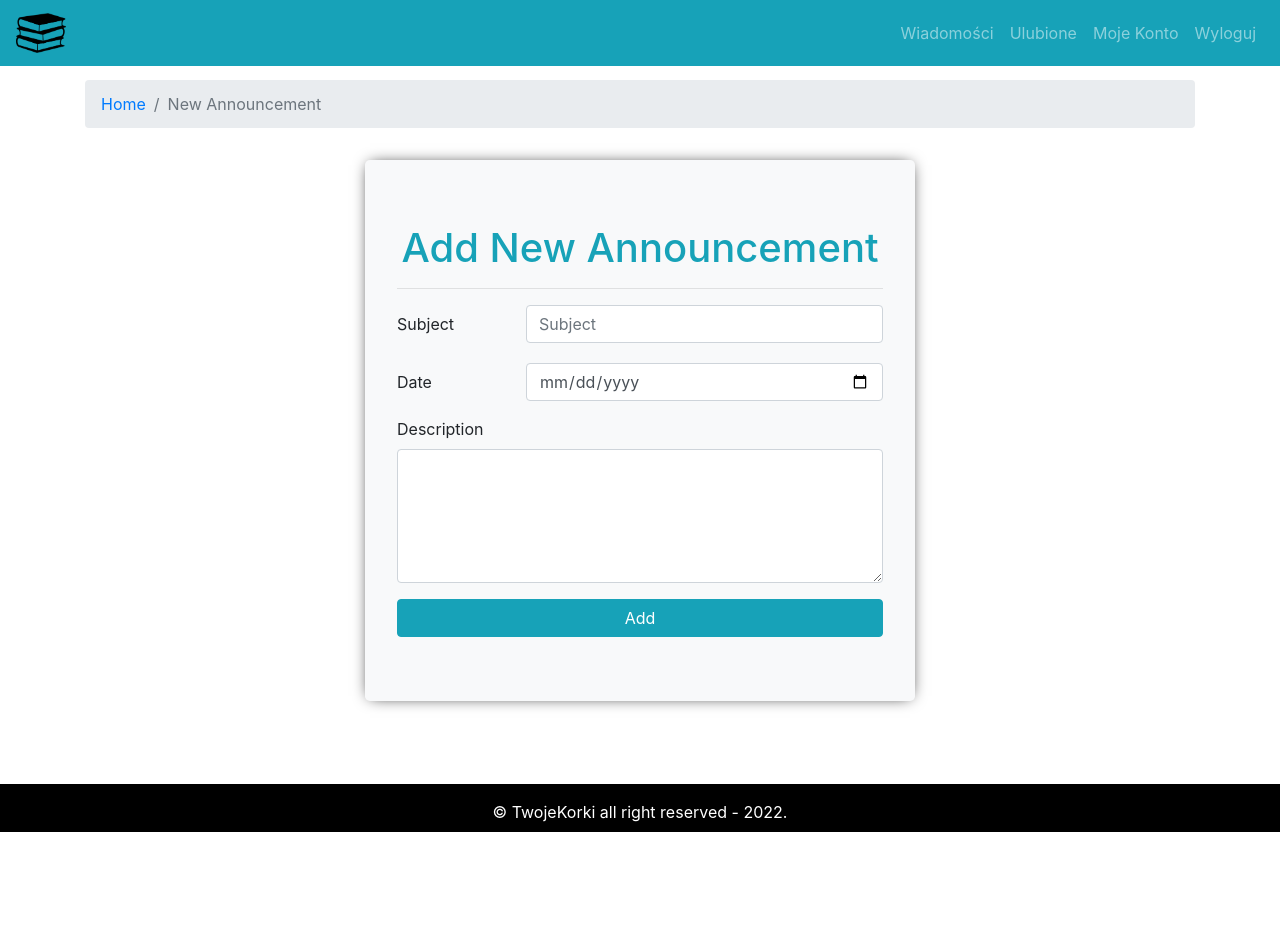
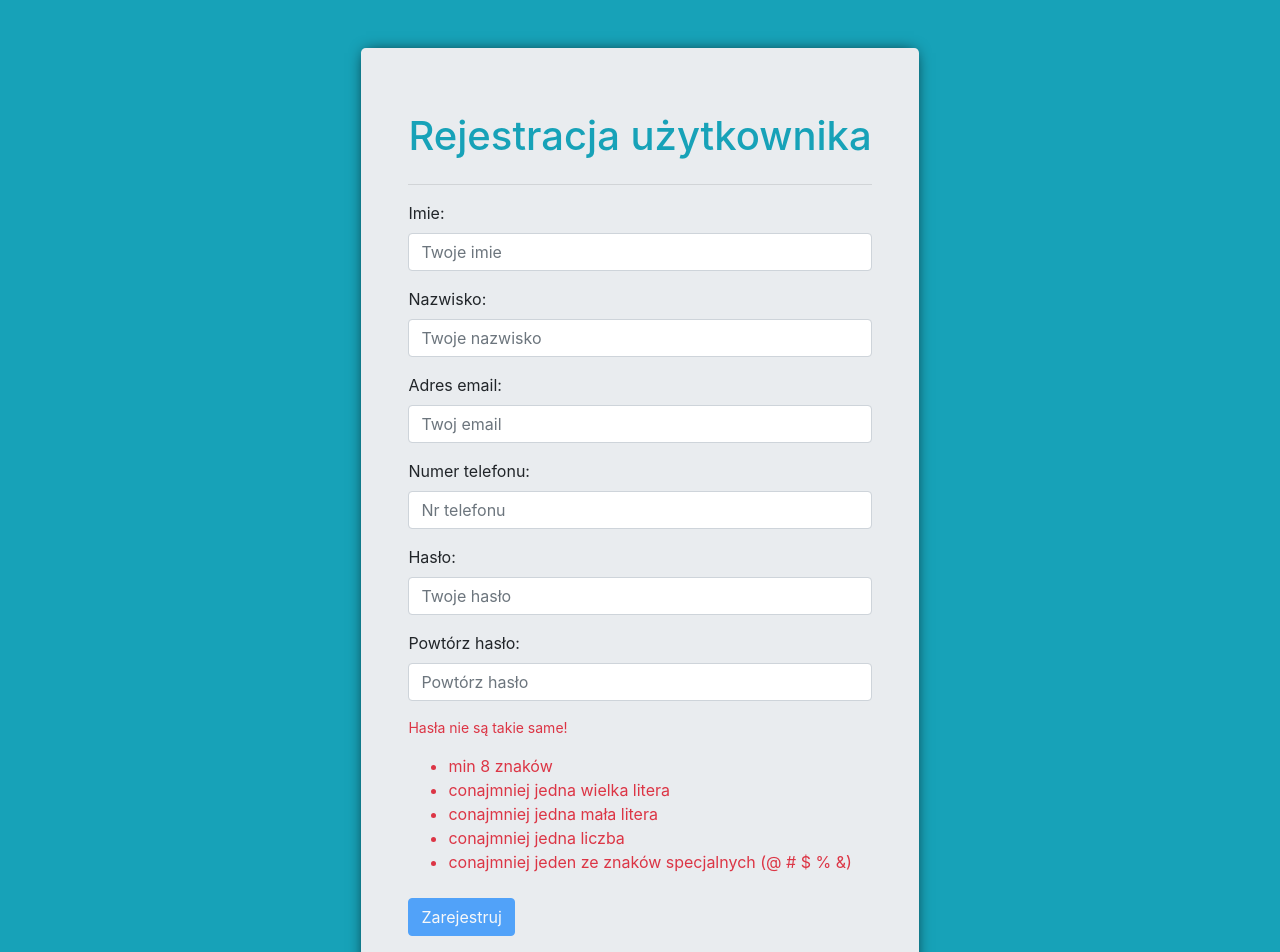
Before and after one commit to Szymon017/TwojeKorki, a React (Create React App) app in the folder client/: page / in a window 1280 px wide. Shown: the top 952 px of the page. Before the commit the page ends 832 px from the top, so only its background shows below. Built offline with nearby package versions, Linux system fonts and the light colour scheme.

Commit message:
Dodanie strony z rejestracja uzytkownika

```diff
--- a/client/src/App.js
+++ b/client/src/App.js
@@ -1,22 +1,23 @@
 import React from 'react'
-import { DefaultLayout } from './layout/DefaultLayout';
+//import { DefaultLayout } from './layout/DefaultLayout';
 //import { Dashboard } from './pages/dashboard/Dashboard.page';
 import './App.css';
 //import {Entry} from './pages/entry/Entry.page';
 //import { AnnouncementLists } from './pages/announcement-list/AnnouncementList.page';
-import {AddAnnoucement} from './pages/new-announcement/AddAnnouncement.page';
+//import {AddAnnoucement} from './pages/new-announcement/AddAnnouncement.page';
+import { Registration } from './pages/registration/Registration.page';
 
 function App() {
   return (
     <div>
     {/*<Entry/>*/}
+    <Registration/>
 
-
-    <DefaultLayout>
+    {/*<DefaultLayout>*/}
         {/*<Dashboard/>*/}
-        <AddAnnoucement/>
+        {/*<AddAnnoucement/>*/}
         {/*<AnnouncementLists/>*/}
-    </DefaultLayout>
+    {/*</DefaultLayout>*/}
 
     </div>
   )
--- /dev/null
+++ b/client/src/components/registration-form/RegistrationForm.comp.js
@@ -0,0 +1,133 @@
+import React, { useState, useEffect } from 'react';
+import { Form, Button, Container, Row, Col } from 'react-bootstrap'
+
+
+const initialState =
+{
+    name: '',
+    surname: '',
+    email: '',
+    phone: '',
+    password: '',
+    confirmPass: '',
+};
+
+const passVerificationError = {
+    isLenthy: false,
+    hasUpper: false,
+    hasLower: false,
+    hasNumber: false,
+    hasSpclChr: false,
+    confirmPass: false,
+};
+
+
+export const RegistrationForm = () => {
+
+    const [newUser, setnewUser] = useState(initialState);
+    const [passwordError, setpasswordError] = useState(passVerificationError);
+
+
+    useEffect(() => { }, [newUser]);
+
+    const handleOnchange = e => {
+        const { name, value } = e.target;
+
+        setnewUser({ ...newUser, [name]: value });
+
+
+
+        if (name === "password") {
+            const isLenthy = value.length > 8;
+            const hasUpper = /[A-Z]/.test(value);
+            const hasLower = /[a-z]/.test(value);
+            const hasNumber = /[0-9]/.test(value);
+            const hasSpclChr = /[@, #, $, %, &]/.test(value);
+
+            setpasswordError({ ...passwordError, isLenthy, hasUpper, hasLower, hasNumber, hasSpclChr });
+        }
+
+        if (name === "confirmPass") {
+            setpasswordError({
+                ...passwordError,
+                confirmPass: newUser.password === value,
+            });
+        }
+    };
+
+    const handleOnSubmit = (e) =>{
+        e.preventDefault();
+
+
+
+    };
+    return (
+
+        <Container>
+            <Row>
+                <Col>
+                    <h1 className='text-info'>Rejestracja użytkownika</h1>
+                </Col>
+            </Row>
+            <hr />
+            <Row>
+                <Col>
+                    <Form onSubmit={handleOnSubmit}>
+                        <Form.Group >
+                            <Form.Label>Imie:</Form.Label>
+                            <Form.Control type="text" onChange={handleOnchange} name="name" value={newUser.name} placeholder="Twoje imie" />
+
+                        </Form.Group>
+                        <Form.Group >
+                            <Form.Label>Nazwisko:</Form.Label>
+                            <Form.Control type="text" onChange={handleOnchange} name="surname" value={newUser.surname} placeholder="Twoje nazwisko" />
+                        </Form.Group>
+                        <Form.Group >
+                            <Form.Label>Adres email:</Form.Label>
+                            <Form.Control type="email" onChange={handleOnchange} name="email" value={newUser.email} placeholder="Twoj email" />
+                        </Form.Group>
+                        <Form.Group >
+                            <Form.Label>Numer telefonu:</Form.Label>
+                            <Form.Control type="number" onChange={handleOnchange} name="phone" value={newUser.phone} placeholder="Nr telefonu" />
+
+                        </Form.Group>
+
+                        <Form.Group>
+                            <Form.Label>Hasło:</Form.Label>
+                            <Form.Control type="password" onChange={handleOnchange} name="password" value={newUser.password} placeholder="Twoje hasło" />
+                        </Form.Group>
+                        <Form.Group>
+                            <Form.Label>Powtórz hasło:</Form.Label>
+                            <Form.Control type="password" onChange={handleOnchange} name="confirmPass" value={newUser.confirmPass} placeholder="Powtórz hasło" />
+                        </Form.Group>
+                        <Form.Text>
+                            {!passwordError.confirmPass && (
+                                <div className='text-danger mb-3'>Hasła nie są takie same!</div>
+                            )}
+                        </Form.Text>
+
+                        <ul className='mb-4'>
+                            <li className={passwordError.isLenthy ? "text-success" : "text-danger"}>min 8 znaków</li>
+                            <li className={passwordError.hasUpper ? "text-success" : "text-danger"}>conajmniej jedna wielka litera</li>
+                            <li className={passwordError.hasLower ? "text-success" : "text-danger"}>conajmniej jedna mała litera</li>
+                            <li className={passwordError.hasNumber ? "text-success" : "text-danger"}>conajmniej jedna liczba</li>
+                            <li className={passwordError.hasSpclChr ? "text-success" : "text-danger"}>conajmniej jeden ze znaków specjalnych (@ # $ % &)</li>
+                        </ul>
+
+
+                        <Button variant="primary" type="submit" disabled={Object.values(passwordError).includes(false)}>
+                            Zarejestruj
+                        </Button>
+                    </Form>
+                </Col>
+            </Row>
+            <Row>
+                <Col className='py-4'>
+                         Masz juz u nas konto?
+                         <a href='/'> Zaloguj teraz!</a>
+                </Col>
+                </Row>
+        </Container>
+
+    );
+};
--- /dev/null
+++ b/client/src/pages/registration/Registration.page.js
@@ -0,0 +1,17 @@
+import React from 'react'
+import { Jumbotron } from 'react-bootstrap';
+import { RegistrationForm } from '../../components/registration-form/RegistrationForm.comp';
+import '../registration/registration.style.css'
+
+export const Registration = () => {
+    return (
+        <div className='registration-page bg-info'>
+            <div className='mt-5'>
+                <Jumbotron className='form-box'>
+                    <RegistrationForm />
+                </Jumbotron>
+            </div>
+
+        </div>
+    );
+};
--- /dev/null
+++ b/client/src/pages/registration/registration.style.css
@@ -0,0 +1,10 @@
+.registration-page{
+
+    display: flex;
+    justify-content: center;
+    align-items: center;
+}
+
+.form-box{
+    box-shadow: 0px 0px 15px -5px black;
+}
```
Also changed, not shown: 1 other file (tests, documents, lock files or other folders).
